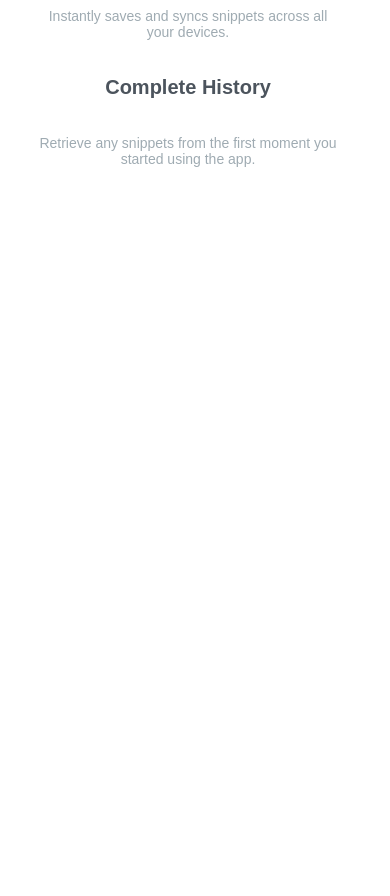
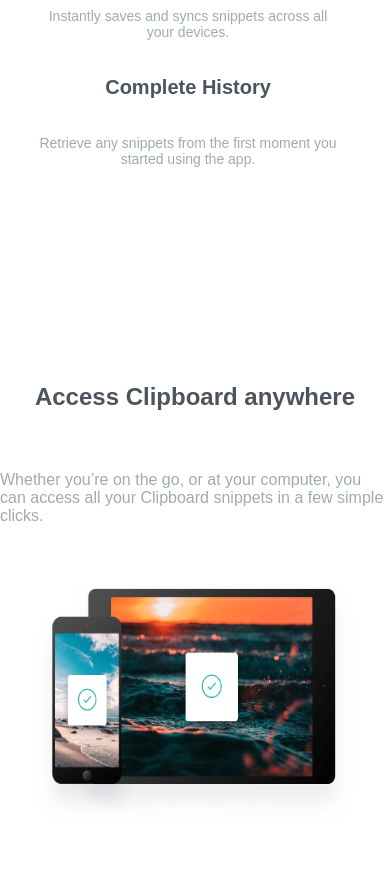
Before and after one commit to AmanpreetSingh1995/clipboard_landing_page, a plain HTML site: page index.html in a window 390 px wide. Shown: the part 1594-2490 px from the top of the page. Before the commit the page ends 1903 px from the top, so only its background shows below. Drawn offline with Linux system fonts and the light colour scheme; a web font is replaced by a local one.

Commit message:
Access Sections Mobile View

```diff
--- a/index.html
+++ b/index.html
@@ -65,16 +65,20 @@
 
     </section>
 
+    <section class="access">
+      <h1 class="access_heading">Access Clipboard anywhere</h1>
+
+      <p class="access_para">Whether you’re on the go, or at your computer, you can access all your Clipboard
+        snippets in a few simple clicks.</p>
+
+      <img class="access_imge" src="./images/image-devices.png" alt="Devices">
+
+    </section>
+
   </main>
 
 
   <!--
-
-
-  Access Clipboard anywhere
-
-  Whether you’re on the go, or at your computer, you can access all your Clipboard
-  snippets in a few simple clicks.
 
   Supercharge your workflow
 
--- a/styles.css
+++ b/styles.css
@@ -143,6 +143,24 @@ header {
 }
 
 /* Hero Section Ends */
+
+/* Access Section Starts */
+
+.access {
+	height: 587px;
+	display: flex;
+	flex-direction: column;
+	justify-content: space-between;
+	align-items: center;
+	padding: 74px 0;
+}
+
+.access_imge {
+	width: 316px;
+	height: 238px;
+}
+
+/* Access Section Ends */
 
 /*############################
 		TABLET VIEW
```
